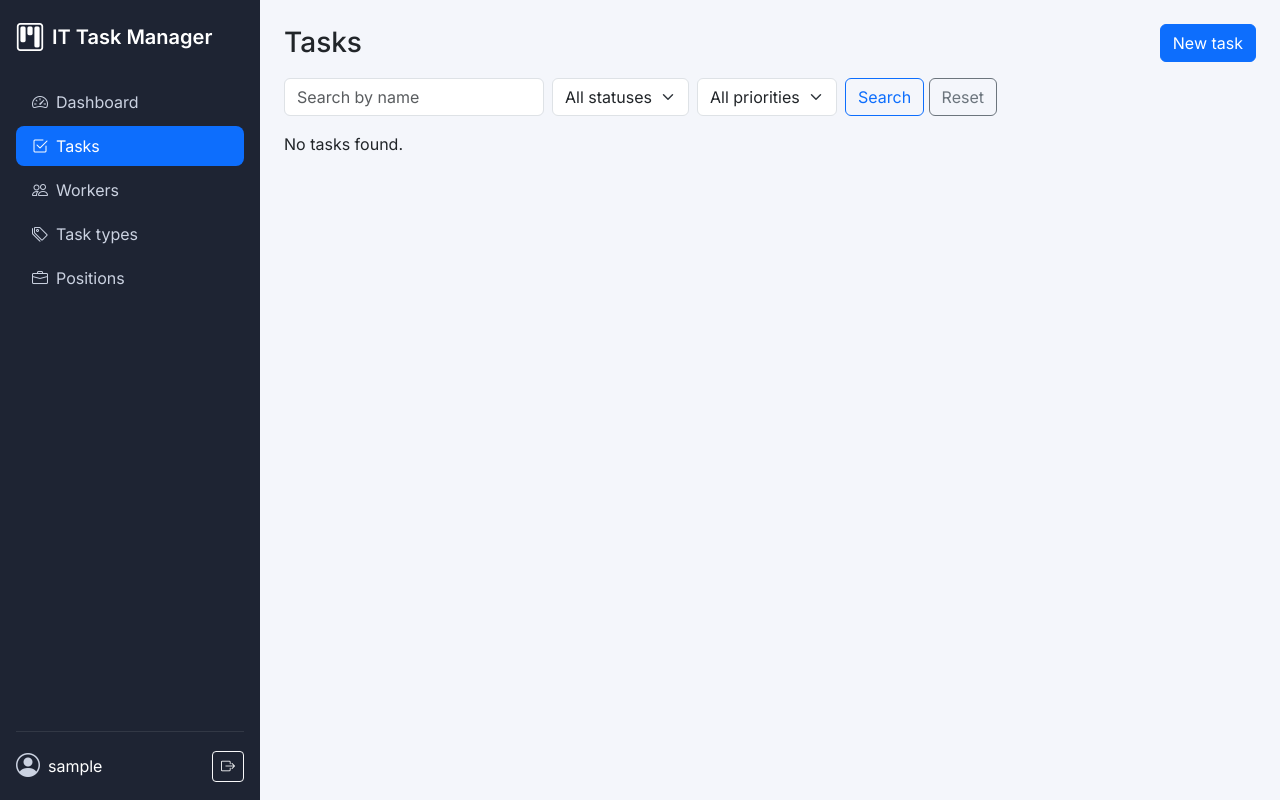
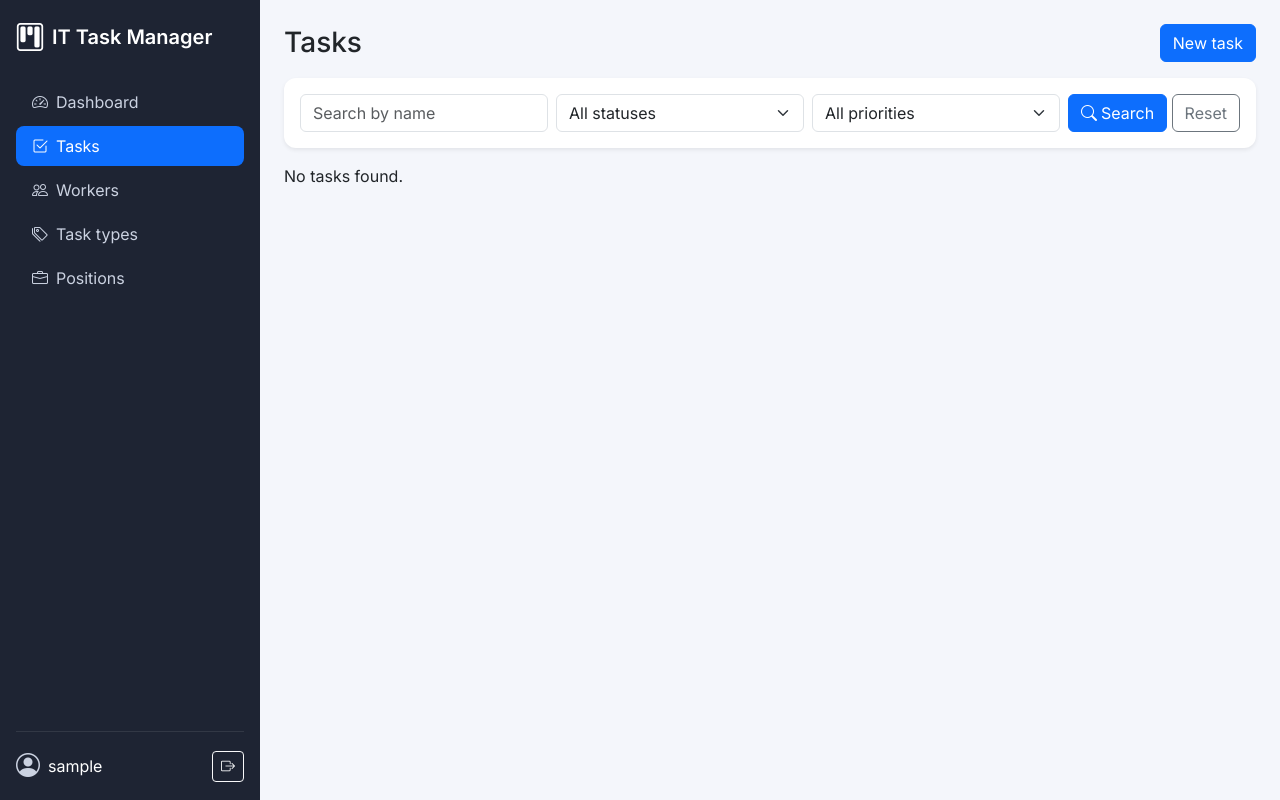
Before and after one commit to KostiantynFirst/it-task-manager, a Django app: page /tasks/ in a window 1280 px wide. Run offline with Django 5.2, Linux system fonts and the light colour scheme; the visitor is signed in with stand-in values (Sample User, id 1); data that the repository does not hold is empty.

Commit message:
Restyle search form and pagination

```diff
--- a/templates/includes/pagination.html
+++ b/templates/includes/pagination.html
@@ -1,5 +1,5 @@
 {% if is_paginated %}
-  <nav aria-label="Pagination">
+  <nav class="mt-4" aria-label="Pagination">
     <ul class="pagination">
       {% if page_obj.has_previous %}
         <li class="page-item">
--- a/templates/includes/search_form.html
+++ b/templates/includes/search_form.html
@@ -1,9 +1,13 @@
-<form method="get" class="row g-2 mb-3">
-  {% for field in search_form %}
-    <div class="col-auto">{{ field }}</div>
-  {% endfor %}
-  <div class="col-auto">
-    <button type="submit" class="btn btn-outline-primary">Search</button>
-    <a href="{{ request.path }}" class="btn btn-outline-secondary">Reset</a>
+<form method="get" class="card card-body shadow-sm mb-3">
+  <div class="row g-2 align-items-center">
+    {% for field in search_form %}
+      <div class="col-12 col-md">{{ field }}</div>
+    {% endfor %}
+    <div class="col-12 col-md-auto">
+      <button type="submit" class="btn btn-primary">
+        <i class="bi bi-search me-1"></i>Search
+      </button>
+      <a href="{{ request.path }}" class="btn btn-outline-secondary">Reset</a>
+    </div>
   </div>
 </form>
```
